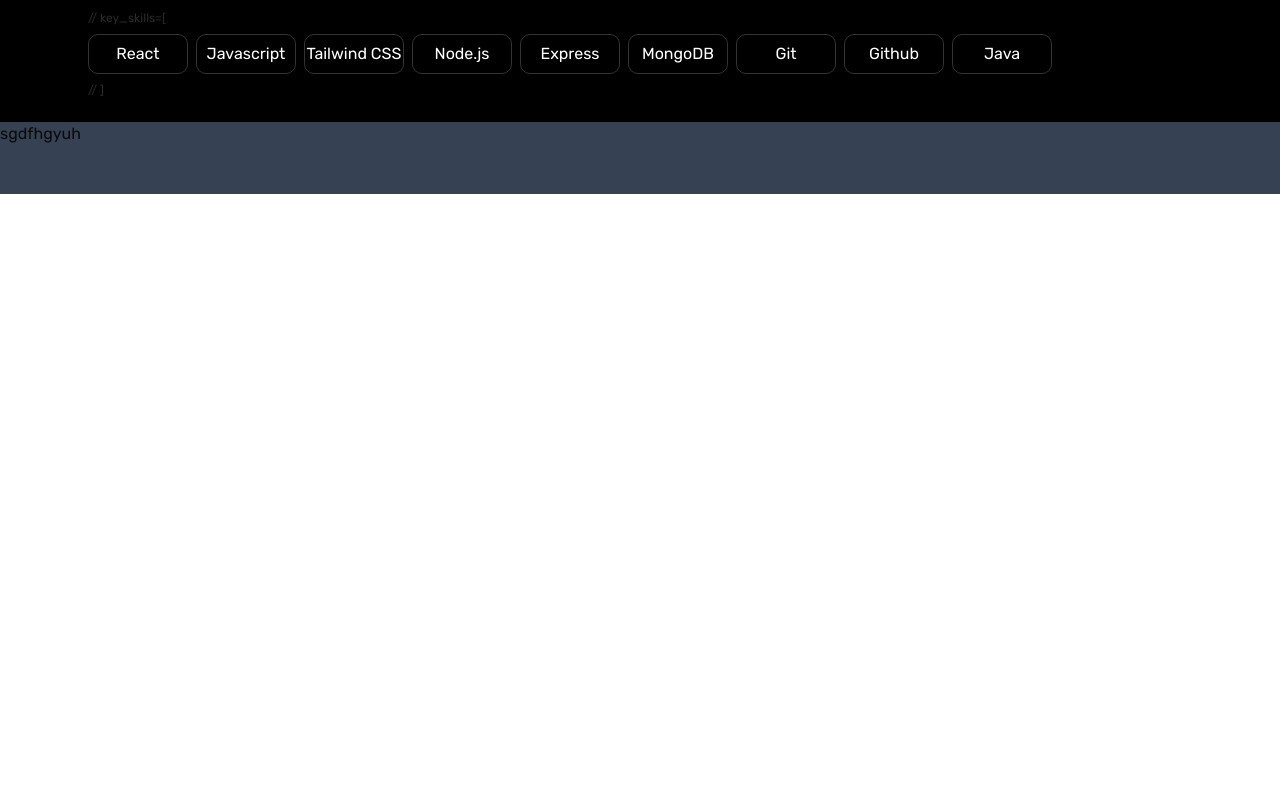
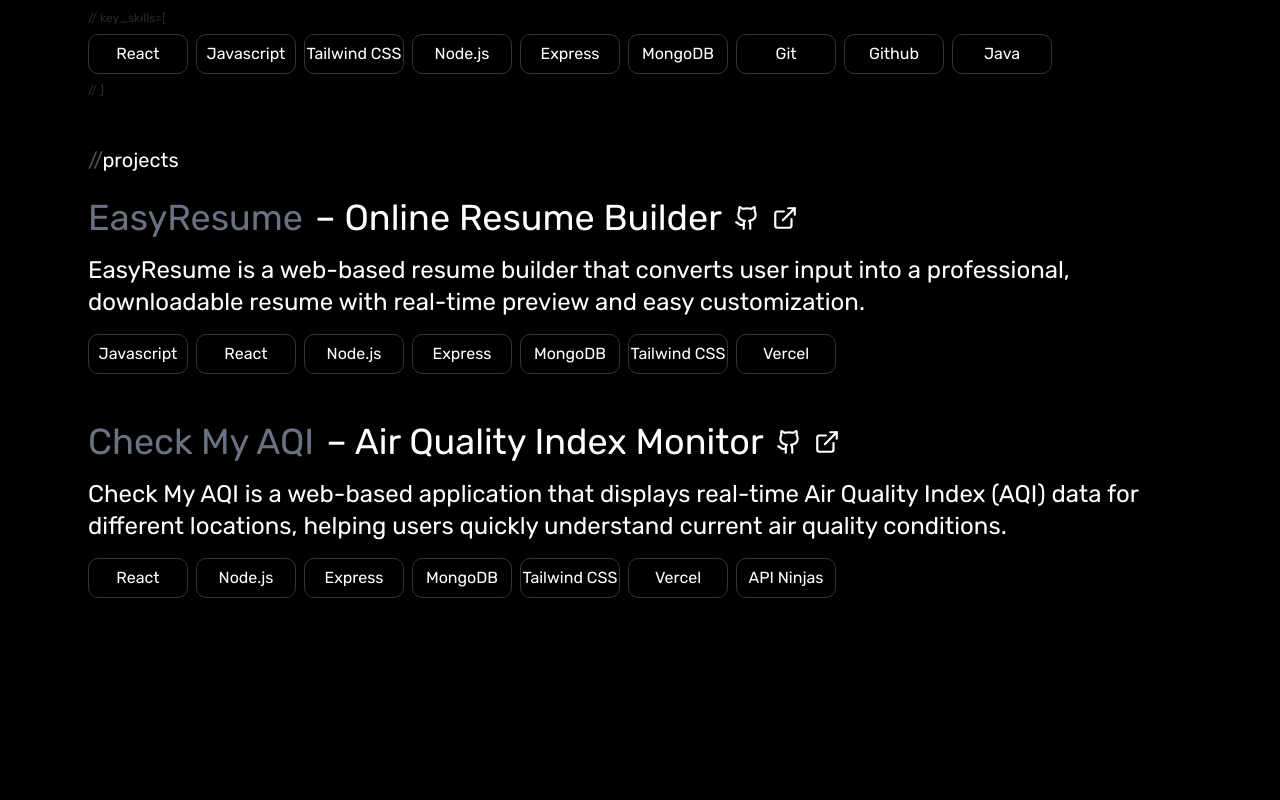
Before and after one commit to Krish30p/Portfolio, a React (Vite) app: page / in a window 1280 px wide. Shown: the part 620-1420 px from the top of the page. Before the commit the page ends 814 px from the top, so only its background shows below. Built offline with nearby package versions, Linux system fonts and the light colour scheme.

Commit message:
add GSAP for animations and enhance Projects page with project details

```diff
--- a/package.json
+++ b/package.json
@@ -13,6 +13,7 @@
     "@tailwindcss/vite": "^4.1.18",
     "class-variance-authority": "^0.7.1",
     "clsx": "^2.1.1",
+    "gsap": "^3.14.2",
     "lucide-react": "^0.562.0",
     "motion": "^12.23.26",
     "react": "^19.2.0",
--- /dev/null
+++ b/src/components/ScrambledText.jsx
@@ -0,0 +1,74 @@
+import { useEffect, useRef } from 'react';
+import { gsap } from 'gsap';
+import { SplitText } from 'gsap/SplitText';
+import { ScrambleTextPlugin } from 'gsap/ScrambleTextPlugin';
+
+gsap.registerPlugin(SplitText, ScrambleTextPlugin);
+
+const ScrambledText = ({
+  radius = 100,
+  duration = 1.2,
+  speed = 0.5,
+  scrambleChars = '.:',
+  className = '',
+  style = {},
+  children
+}) => {
+  const rootRef = useRef(null);
+
+  useEffect(() => {
+    if (!rootRef.current) return;
+
+    const split = SplitText.create(rootRef.current.querySelector('p'), {
+      type: 'chars',
+      charsClass: 'inline-block will-change-transform'
+    });
+
+    split.chars.forEach(el => {
+      const c = el;
+      gsap.set(c, { attr: { 'data-content': c.innerHTML } });
+    });
+
+    const handleMove = e => {
+      split.chars.forEach(el => {
+        const c = el;
+        const { left, top, width, height } = c.getBoundingClientRect();
+        const dx = e.clientX - (left + width / 2);
+        const dy = e.clientY - (top + height / 2);
+        const dist = Math.hypot(dx, dy);
+
+        if (dist < radius) {
+          gsap.to(c, {
+            overwrite: true,
+            duration: duration * (1 - dist / radius),
+            scrambleText: {
+              text: c.dataset.content || '',
+              chars: scrambleChars,
+              speed
+            },
+            ease: 'none'
+          });
+        }
+      });
+    };
+
+    const el = rootRef.current;
+    el.addEventListener('pointermove', handleMove);
+
+    return () => {
+      el.removeEventListener('pointermove', handleMove);
+      split.revert();
+    };
+  }, [radius, duration, speed, scrambleChars]);
+
+  return (
+    <div
+      ref={rootRef}
+      className={`m-[7vw] max-w-[800px] font-mono text-[clamp(14px,4vw,32px)] text-white ${className}`}
+      style={style}>
+      <p>{children}</p>
+    </div>
+  );
+};
+
+export default ScrambledText;
--- a/src/pages/Projects.jsx
+++ b/src/pages/Projects.jsx
@@ -1,11 +1,255 @@
-import React from 'react'
+import React from "react";
+import { Github, ExternalLink } from "lucide-react";
+import GlareHover from "@/components/GlareHover";
 
 const Projects = () => {
   return (
-    <div>
-      sgdfhgyuh
+    <div className="bg-black text-white px-22 py-6">
+      <div>
+        {/* what? */}
+        <div className="text-xl">
+          <span className="text-gray-600">//</span>
+          <span>projects</span>
+        </div>
+
+        {/* 1 */}
+        <div className="py-4">
+          <div className="flex items-center gap-3 text-4xl py-2">
+            <span className="text-gray-500">EasyResume</span>
+            <span>– Online Resume Builder</span>
+
+            {/* Icons */}
+            <a
+              href="https://github.com/Krish30p/Resume-Builder"
+              target="_blank"
+              rel="noopener noreferrer"
+              className="hover:text-gray-500 transition"
+            >
+              <Github size={26} />
+            </a>
+
+            <a
+              href="https://easy-resume-aja3wdjh9-krish30ps-projects.vercel.app/"
+              target="_blank"
+              rel="noopener noreferrer"
+              className="hover:text-gray-500 transition"
+            >
+              <ExternalLink size={26} />
+            </a>
+          </div>
+
+          <div className="text-2xl py-2">
+            EasyResume is a web-based resume builder that converts user input
+            into a professional, downloadable resume with real-time preview and
+            easy customization.
+          </div>
+          {/* stacks */}
+          <div className="flex items-center gap-2 flex-wrap py-2">
+            <GlareHover
+              glareColor="#ffffff"
+              glareOpacity={0.3}
+              glareAngle={-30}
+              glareSize={200}
+              transitionDuration={800}
+              playOnce={false}
+            >
+              Javascript
+            </GlareHover>
+            <GlareHover
+              glareColor="#ffffff"
+              glareOpacity={0.3}
+              glareAngle={-30}
+              glareSize={200}
+              transitionDuration={800}
+              playOnce={false}
+            >
+              React
+            </GlareHover>
+            <GlareHover
+              glareColor="#ffffff"
+              glareOpacity={0.3}
+              glareAngle={-30}
+              glareSize={200}
+              transitionDuration={800}
+              playOnce={false}
+            >
+              Node.js
+            </GlareHover>
+            <GlareHover
+              glareColor="#ffffff"
+              glareOpacity={0.3}
+              glareAngle={-30}
+              glareSize={200}
+              transitionDuration={800}
+              playOnce={false}
+            >
+              Express
+            </GlareHover>
+            <GlareHover
+              glareColor="#ffffff"
+              glareOpacity={0.3}
+              glareAngle={-30}
+              glareSize={200}
+              transitionDuration={800}
+              playOnce={false}
+            >
+              MongoDB
+            </GlareHover>
+            <GlareHover
+              glareColor="#ffffff"
+              glareOpacity={0.3}
+              glareAngle={-30}
+              glareSize={200}
+              transitionDuration={800}
+              playOnce={false}
+            >
+              Tailwind CSS
+            </GlareHover>
+            <GlareHover
+              glareColor="#ffffff"
+              glareOpacity={0.3}
+              glareAngle={-30}
+              glareSize={200}
+              transitionDuration={800}
+              playOnce={false}
+            >
+              Vercel
+            </GlareHover>
+          </div>
+        </div>
+
+        {/* 2 */}
+        <div className="py-4">
+          <div className="flex items-center gap-3 text-4xl py-2">
+            <span className="text-gray-500">Check My AQI</span>
+            <span>– Air Quality Index Monitor</span>
+
+            {/* Icons */}
+            <a
+              href="https://github.com/Krish30p/AQI"
+              target="_blank"
+              rel="noopener noreferrer"
+              className="hover:text-gray-500 transition"
+            >
+              <Github size={26} />
+            </a>
+
+            <a
+              href="https://aqi-sage.vercel.app/"
+              target="_blank"
+              rel="noopener noreferrer"
+              className="hover:text-gray-500 transition"
+            >
+              <ExternalLink size={26} />
+            </a>
+          </div>
+
+          <div className="text-2xl py-2">
+            Check My AQI is a web-based application that displays real-time Air
+            Quality Index (AQI) data for different locations, helping users
+            quickly understand current air quality conditions.
+          </div>
+          {/* stacks */}
+          <div className="flex items-center gap-2 flex-wrap py-2">
+            <GlareHover
+              glareColor="#ffffff"
+              glareOpacity={0.3}
+              glareAngle={-30}
+              glareSize={200}
+              transitionDuration={800}
+              playOnce={false}
+            >
+              React
+            </GlareHover>
+            <GlareHover
+              glareColor="#ffffff"
+              glareOpacity={0.3}
+              glareAngle={-30}
+              glareSize={200}
+              transitionDuration={800}
+              playOnce={false}
+            >
+              Node.js
+            </GlareHover>
+            <GlareHover
+              glareColor="#ffffff"
+              glareOpacity={0.3}
+              glareAngle={-30}
+              glareSize={200}
+              transitionDuration={800}
+              playOnce={false}
+            >
+              Express
+            </GlareHover>
+            <GlareHover
+              glareColor="#ffffff"
+              glareOpacity={0.3}
+              glareAngle={-30}
+              glareSize={200}
+              transitionDuration={800}
+              playOnce={false}
+            >
+              MongoDB
+            </GlareHover>
+            <GlareHover
+              glareColor="#ffffff"
+              glareOpacity={0.3}
+              glareAngle={-30}
+              glareSize={200}
+              transitionDuration={800}
+              playOnce={false}
+            >
+              Tailwind CSS
+            </GlareHover>
+            <GlareHover
+              glareColor="#ffffff"
+              glareOpacity={0.3}
+              glareAngle={-30}
+              glareSize={200}
+              transitionDuration={800}
+              playOnce={false}
+            >
+              Vercel
+            </GlareHover>
+            <GlareHover
+              glareColor="#ffffff"
+              glareOpacity={0.3}
+              glareAngle={-30}
+              glareSize={200}
+              transitionDuration={800}
+              playOnce={false}
+            >
+              API Ninjas
+            </GlareHover>
+          </div>
+        </div>
+      </div>
+      <br />
+      <br />
+      <br />
+      <br />
+      <br />
+      <br />
+      <br />
+      <br />
+      <br />
+      <br />
+      <br />
+      <br />
+      <br />
+      <br />
+      <br />
+      <br />
+      <br />
+      <br />
+      <br />
+      <br />
+      <br />
+      <br />
+      <br />
+      <br />
     </div>
-  )
-}
+  );
+};
 
-export default Projects
+export default Projects;
```
Also changed, not shown: 1 other file (tests, documents, lock files or other folders).
